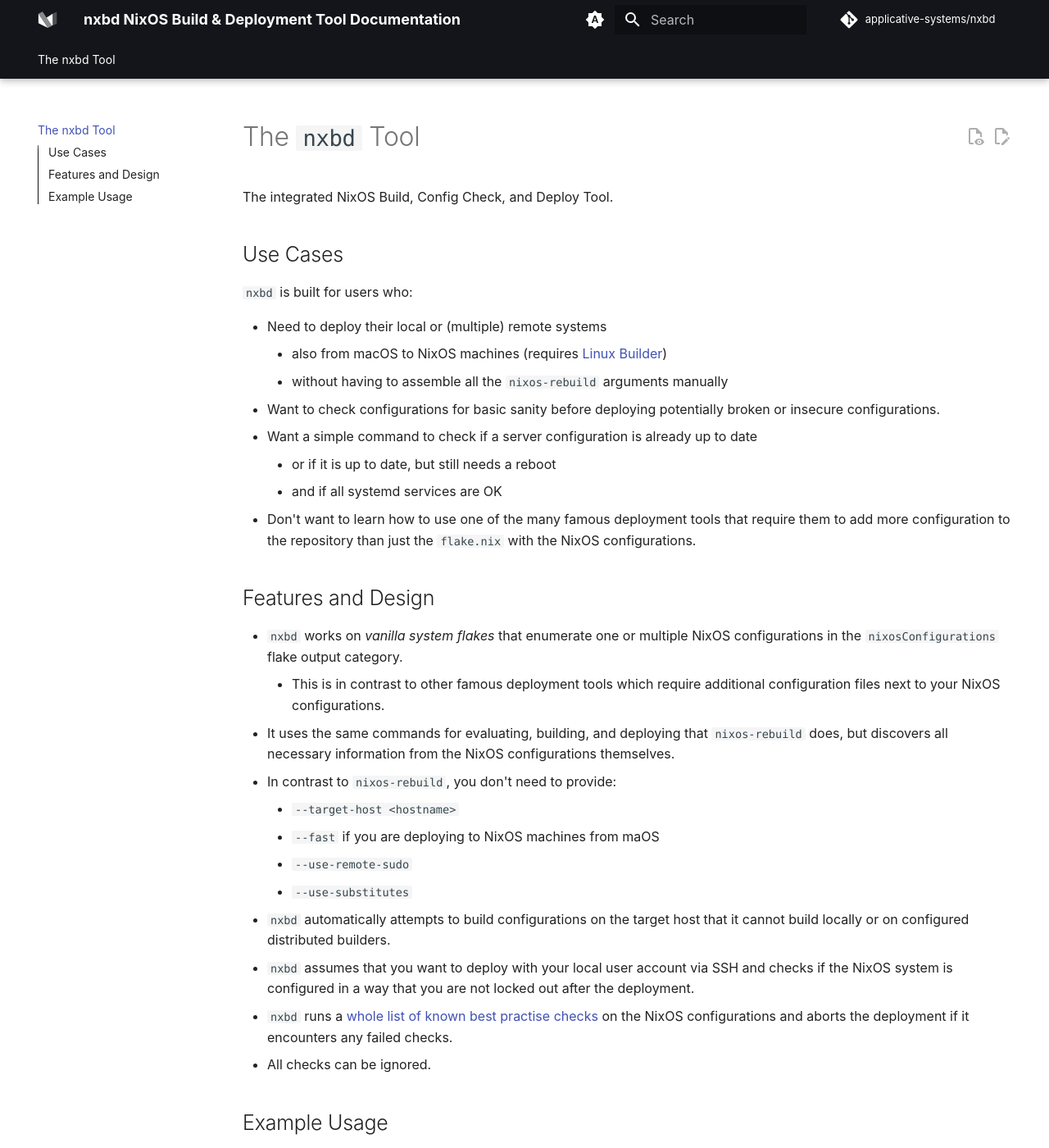
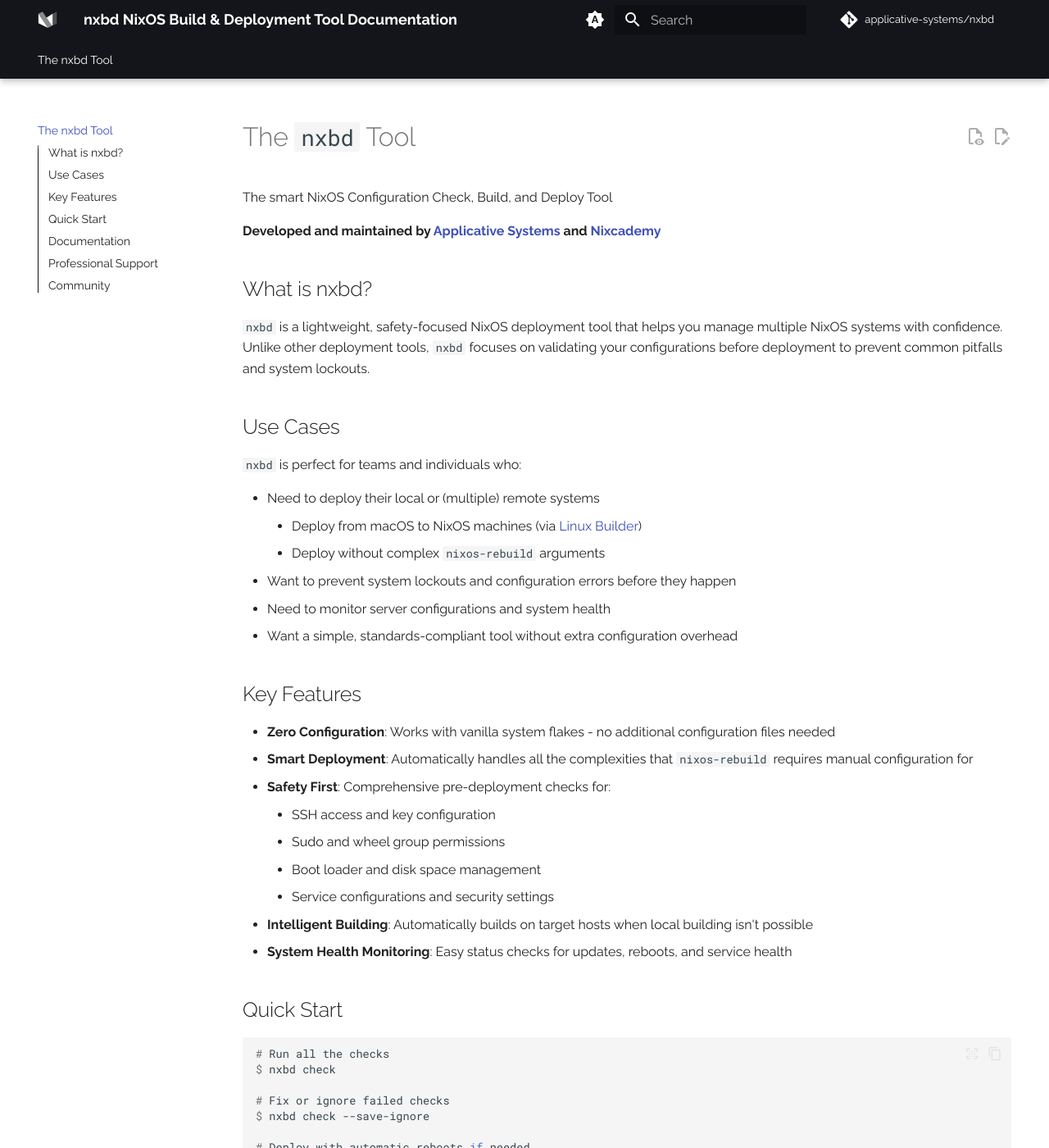
Before and after one commit to applicative-systems/nxbd, an MkDocs documentation site: the page built from documentation/docs/index.md, in a window 1280 px wide and 1400 px high. Shown: the whole window at 82% size. Built offline with MkDocs 1.6.1 and Material for MkDocs 9.7.7, drawn with Linux system fonts in a browser that asks for light colours; comment, search, counter and statistics services are not loaded; some of the changed text lies outside the part shown.

Commit message:
Beef up docs

````diff
--- a/documentation/docs/index.md
+++ b/documentation/docs/index.md
@@ -1,72 +1,73 @@
 # The `nxbd` Tool
 
-The integrated NixOS Build, Config Check, and Deploy Tool.
+The smart NixOS Configuration Check, Build, and Deploy Tool
+
+**Developed and maintained by [Applicative Systems](https://applicative.systems/) and [Nixcademy](https://nixcademy.com/)**
+
+## What is nxbd?
+
+`nxbd` is a lightweight, safety-focused NixOS deployment tool that helps you manage multiple NixOS systems with confidence. Unlike other deployment tools, `nxbd` focuses on validating your configurations before deployment to prevent common pitfalls and system lockouts.
 
 ## Use Cases
 
-`nxbd` is built for users who:
+`nxbd` is perfect for teams and individuals who:
 
 - Need to deploy their local or (multiple) remote systems
-    - also from macOS to NixOS machines
-      (requires [Linux Builder](https://nixcademy.com/posts/linux-builder))
-    - without having to assemble all the `nixos-rebuild` arguments manually
-- Want to check configurations for basic sanity before deploying potentially
-  broken or insecure configurations.
-- Want a simple command to check if a server configuration is already up to date
-    - or if it is up to date, but still needs a reboot
-    - and if all systemd services are OK
-- Don't want to learn how to use one of the many famous deployment tools that
-  require them to add more configuration to the repository than just the
-  `flake.nix` with the NixOS configurations.
+    - Deploy from macOS to NixOS machines (via [Linux Builder](https://nixcademy.com/posts/macos-linux-builder/))
+    - Deploy without complex `nixos-rebuild` arguments
+- Want to prevent system lockouts and configuration errors before they happen
+- Need to monitor server configurations and system health
+- Want a simple, standards-compliant tool without extra configuration overhead
 
-## Features and Design
+## Key Features
 
-- `nxbd` works on *vanilla system flakes* that enumerate one or multiple NixOS
-  configurations in the `nixosConfigurations` flake output category.
-    - This is in contrast to other famous deployment tools which require
-      additional configuration files next to your NixOS configurations.
-- It uses the same commands for evaluating, building, and deploying that
-  `nixos-rebuild` does, but discovers all necessary information from the NixOS
-  configurations themselves.
-- In contrast to `nixos-rebuild`, you don't need to provide:
-    - `--target-host <hostname>`
-    - `--fast` if you are deploying to NixOS machines from maOS
-    - `--use-remote-sudo`
-    - `--use-substitutes`
-- `nxbd` automatically attempts to build configurations on the target host that
-  it cannot build locally or on configured distributed builders.
-- `nxbd` assumes that you want to deploy with your local user account via SSH
-  and checks if the NixOS system is configured in a way that you are not locked
-  out after the deployment.
-- `nxbd` runs a [whole list of known best practise checks](checks/index.md) on
-  the NixOS configurations and aborts the deployment if it encounters any failed
-  checks.
-- All checks can be ignored.
+- **Zero Configuration**: Works with vanilla system flakes - no additional configuration files needed
+- **Smart Deployment**: Automatically handles all the complexities that `nixos-rebuild` requires manual configuration for
+- **Safety First**: Comprehensive pre-deployment checks for:
+    - SSH access and key configuration
+    - Sudo and wheel group permissions
+    - Boot loader and disk space management
+    - Service configurations and security settings
+- **Intelligent Building**: Automatically builds on target hosts when local building isn't possible
+- **System Health Monitoring**: Easy status checks for updates, reboots, and service health
 
-## Example Usage
-
-Check, build, and deploy all remote systems that are defined in the `flake.nix`
-file in the current working directory:
+## Quick Start
 
 ```console
 # Run all the checks
 $ nxbd check
 
-# Fix all failed checks.
-# If you want to ignore some of the checks, run:
+# Fix or ignore failed checks
 $ nxbd check --save-ignore
 
-# Build and deploy (allow reboots if necessary with --reboot)
+# Deploy with automatic reboots if needed
 $ nxbd switch-remote --reboot
 
-# Check system status
+# Monitor system status
 $ nxbd status
 ```
 
-`nxbd` assumes that the target hosts are reachable via SSH via the host address
-that is defined by the configuration field `networking.fqdnOrHostName`
-(which is defined by `networking.hostName` and the optional `networking.fqdn`
-fields).
+## Documentation
 
-Please have a look at the [Command reference](commands/index.md) for more
-information about the individual commands and their flags.
+- [Command Reference](commands/index.md)
+- [Configuration Checks](checks/index.md)
+- [Installation Guide](commands/installation.md)
+
+## Professional Support
+
+Need help integrating `nxbd` into your infrastructure?
+
+- **Custom Development**: Tailored features for your specific needs
+- **Integration Support**: Help with your deployment workflows
+- **Training**: Expert guidance for your team
+
+Contact us:
+
+- Email: [hello@applicative.systems](mailto:hello@applicative.systems)
+- Schedule a meeting: [nixcademy.com/meet](https://nixcademy.com/meet)
+
+## Community
+
+Join our community:
+- Matrix: [#applicative.systems:matrix.org](https://matrix.to/#/#applicative.systems:matrix.org)
+- GitHub: [applicative-systems/nxbd](https://github.com/applicative-systems/nxbd)
--- a/documentation/mkdocs.yml
+++ b/documentation/mkdocs.yml
@@ -14,7 +14,8 @@ plugins:
 
 
 theme:
-  font: false
+  font:
+    text: Raleway
   language: en
   name: material
   icon:
````
Also changed, not shown: README.md.
